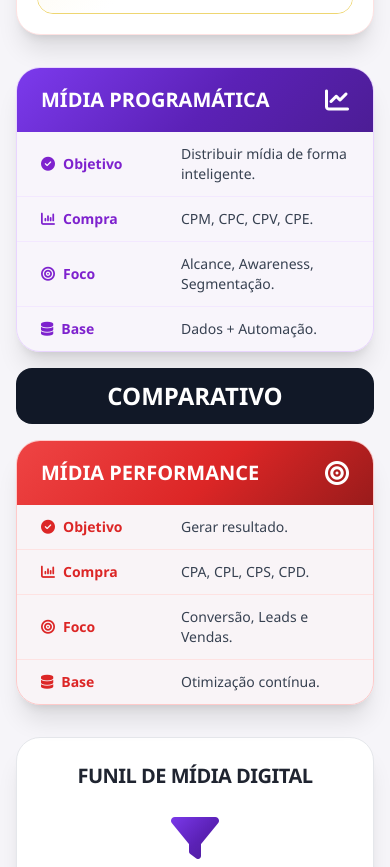
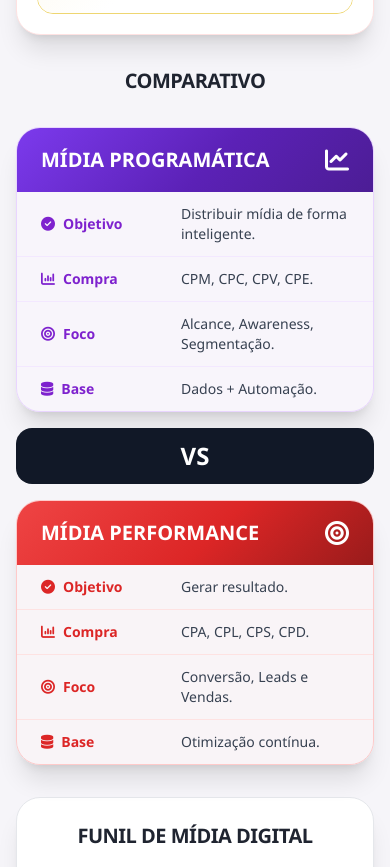
Before and after one commit to GuilhermeViana-22/midia-programatica, a plain HTML site: page index.html in a window 390 px wide. Shown: the part 4133-5000 px from the top of the page. Drawn offline with nearby package versions, Linux system fonts and the light colour scheme.

Commit message:
Adiciona titulo COMPARATIVO acima da secao e ajusta divisor mobile para VS

```diff
--- a/index.html
+++ b/index.html
@@ -414,6 +414,7 @@
   </div>
 
   <!-- ================= COMPARATIVO ================= -->
+  <h3 class="text-center text-xl sm:text-2xl font-black tracking-tight">COMPARATIVO</h3>
   <section class="grid grid-cols-1 lg:grid-cols-[1fr_auto_1fr] gap-4 lg:gap-6 items-stretch">
 
     <!-- Purple card -->
@@ -446,7 +447,7 @@
     <div class="hidden lg:flex vs-circle self-center items-center justify-center w-20 h-20 rounded-full bg-gray-900 shrink-0">
       <span class="text-white font-black text-xl tracking-wide">VS</span>
     </div>
-    <p class="lg:hidden text-center font-black text-2xl py-3 bg-gray-900 text-white rounded-2xl">COMPARATIVO</p>
+    <p class="lg:hidden text-center font-black text-2xl py-3 bg-gray-900 text-white rounded-2xl">VS</p>
 
     <!-- Red card -->
     <div class="rounded-3xl shadow-xl border border-red-200 overflow-hidden card-hover">
```
